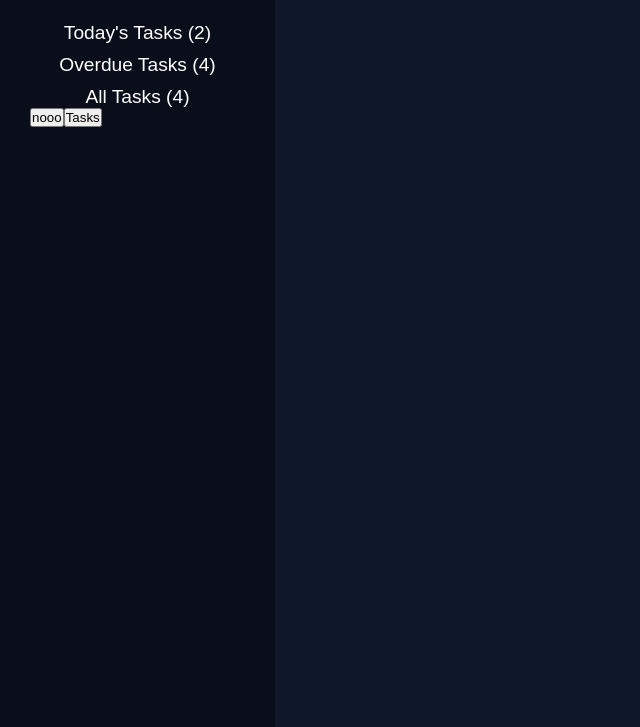
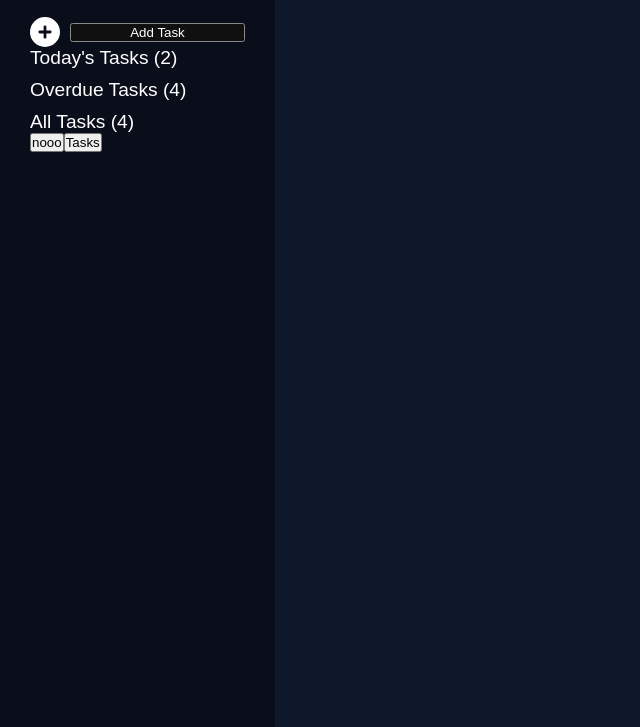
Before and after one commit to Tree-Ro/to-do-list, a website built with webpack: page src/index.html in a window 1280 px wide. Shown: the part 73-800 px from the top of the page, without its empty margins (0-640 px from the left). Built offline with nearby package versions, Linux system fonts and the light colour scheme.

Commit message:
Added some further styling

```diff
--- a/src/display.js
+++ b/src/display.js
@@ -1,9 +1,10 @@
 import { intlFormatDistance } from 'date-fns';
 import { isBefore } from 'date-fns';
 import { isToday } from 'date-fns';
+import Category from './category.js';
 
 class Display {
-  static render() {
+  static render(startPage) {
     this.appendSidebar(
       this.createSidebar(),
       document.querySelector('#side-bar')
@@ -156,6 +157,33 @@ class Display {
     return sideBarContainer;
   }
 
+  static addCreateCategoryListener() {
+    //Button
+    //Input
+  }
+  static addAddTaskListener() {
+    //Form
+    //Input Task Name (Required)
+    //Input Notes (Optional)
+    //Input type date
+    //Select priority
+    //////Option *4
+    //Select Category
+    //////buncha stuff(???)
+    //Buttons Submit/Close
+  }
+  static addEditTaskListener() {
+    //Form
+    //Input Task Name (Required)
+    //Input Notes (Optional)
+    //Input type date
+    //Checkbox priority
+    //////Options *4
+    //Select Category
+    //////buncha stuff(???)
+    //Buttons Submit/Close
+  }
+
   static appendSidebar(sidebarContent, parentNode) {
     parentNode.appendChild(sidebarContent);
   }
--- a/src/index.html
+++ b/src/index.html
@@ -8,6 +8,10 @@
   <body>
     <div id="side-bar">
       <h1>To-do List</h1>
+      <div id="add-task">
+        <img src="img/circle-plus-solid.svg" alt="Plus Icon" />
+        <button>Add Task</button>
+      </div>
     </div>
     <div id="page-wrapper"></div>
   </body>
--- a/src/style.css
+++ b/src/style.css
@@ -24,6 +24,9 @@ body {
   display: grid;
   grid-template-columns: 275px 1fr;
 }
+button {
+  cursor: pointer;
+}
 
 #side-bar {
   width: 100%;
@@ -33,12 +36,25 @@ body {
 #side-bar h1 {
   border-bottom: 3px solid var(--borderColor);
 }
-#side-bar #navContainer {
-  margin-top: 25px;
+#side-bar #add-task {
+  filter: invert(1);
+  color: blacK;
+  margin-top: 20px;
 
   display: grid;
+  grid-auto-flow: column;
+  grid-template-columns: 35px 1fr;
+  grid-gap: 5px;
+  align-items: center;
+}
+#side-bar img {
+  width: 30px;
+  height: auto;
+}
+#side-bar #navContainer {
+  display: grid;
   grid-gap: 10px;
-
+  justify-items: start;
 }
 #side-bar #navContainer button {
   font-size: larger;
```
Also changed, not shown: src/img/circle-plus-solid.svg (added).
